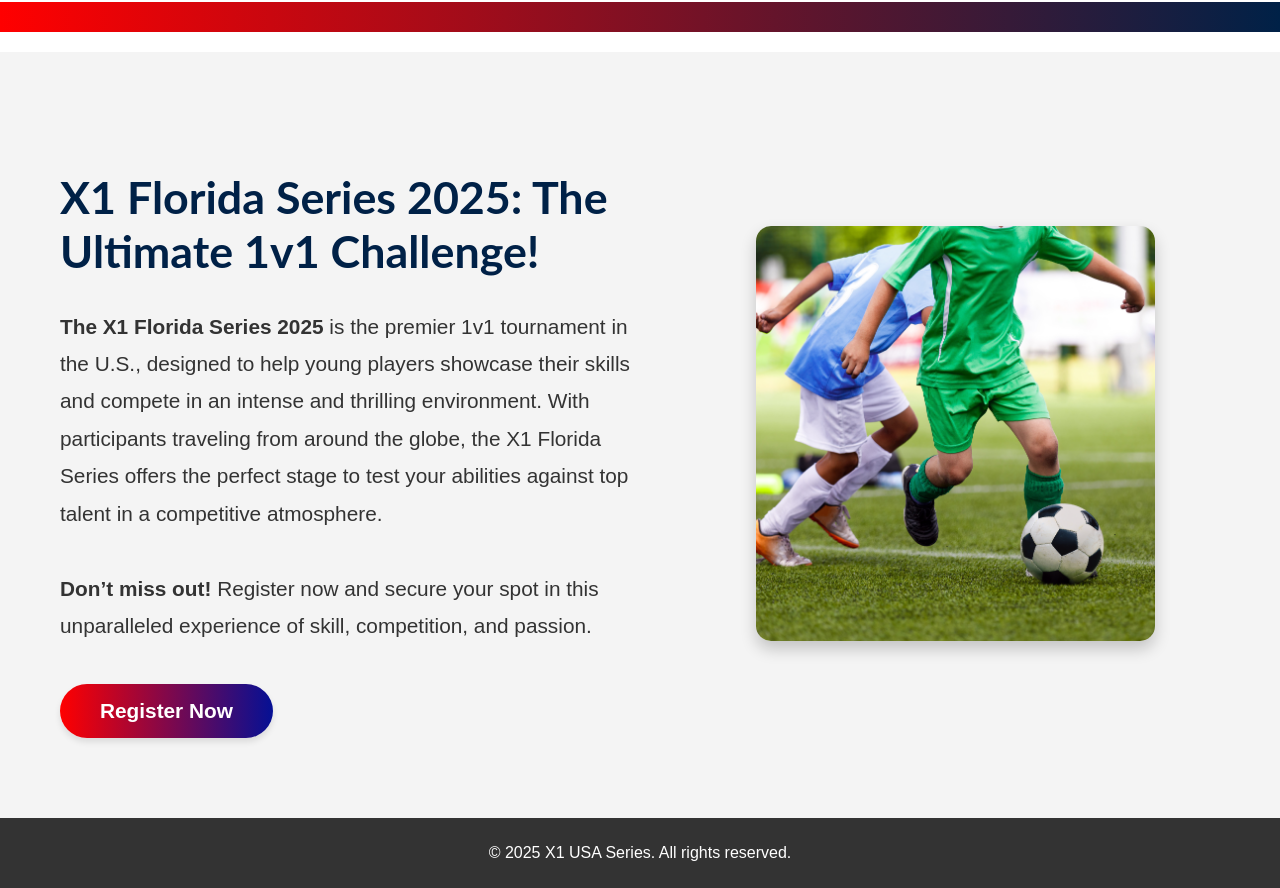
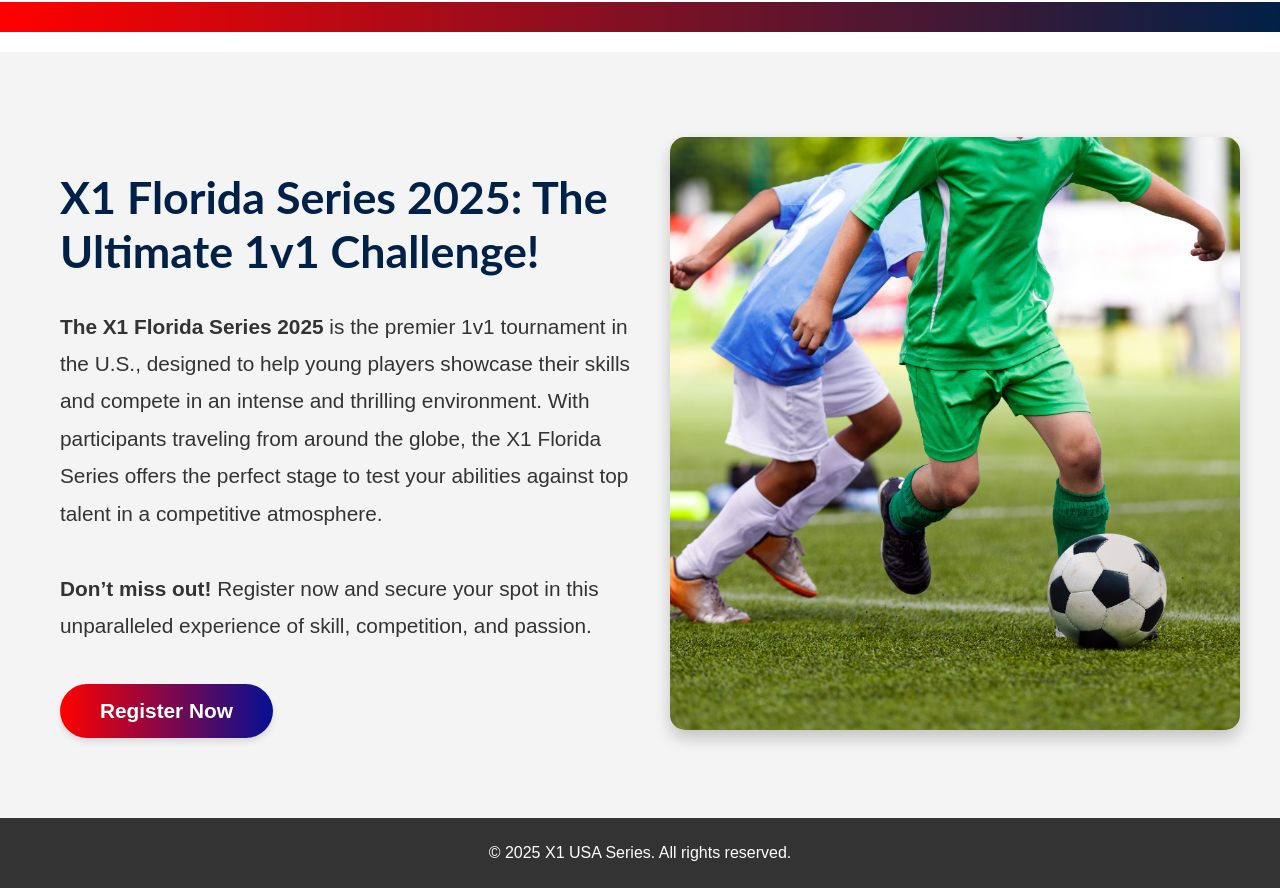
Before and after one commit to rafaelmorch/x1-usa-test, a plain HTML site: page registration.html in a window 1280 px wide. Shown: the part 440-1328 px from the top of the page. Drawn offline with Linux system fonts and the light colour scheme.

Commit message:
Update registration.html

```diff
--- a/registration.html
+++ b/registration.html
@@ -145,7 +145,7 @@
         </div>
         <!-- Imagem Destacada -->
         <div style="flex: 1; text-align: center; position: relative;">
-            <img src="bolaquebrandovidro.png" alt="Player holding ball" style="max-width: 70%; border-radius: 15px; box-shadow: 0 8px 16px rgba(0, 0, 0, 0.2);">
+            <img src="bolaquebrandovidro.png" alt="Player holding ball" style="max-width: 100%; border-radius: 15px; box-shadow: 0 8px 16px rgba(0, 0, 0, 0.2);">
         </div>
     </div>
 </section>
```
